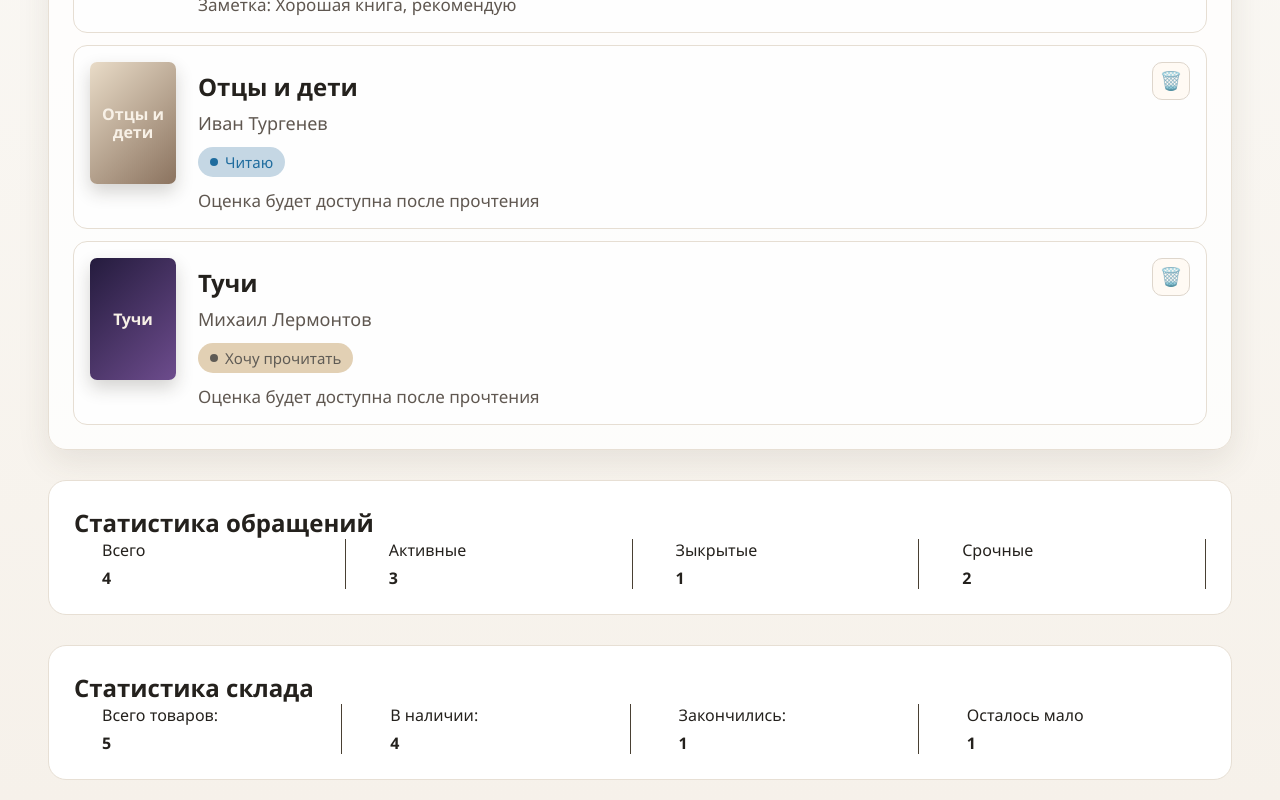
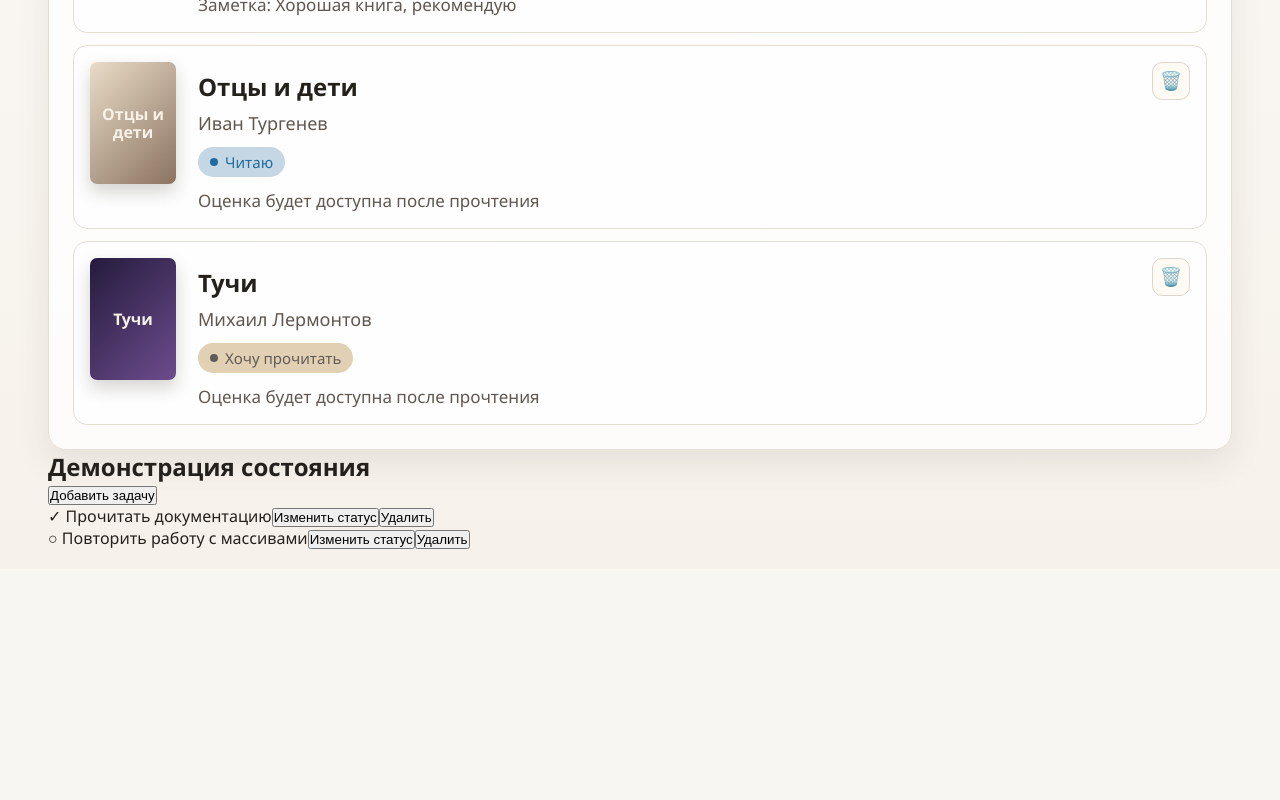
Before and after one commit to kamilagilmanova/readinglog, a React (Vite) app in the folder reading-diary/: page / in a window 1280 px wide. Shown: the part 458-1258 px from the top of the page. After the commit the page ends 1027 px from the top, so only its background shows below. Built offline with nearby package versions, Linux system fonts and the light colour scheme.

Commit message:
Урок9

```diff
--- a/reading-diary/src/App.tsx
+++ b/reading-diary/src/App.tsx
@@ -1,10 +1,11 @@
-import { books } from "./data/books";
+import { useState } from "react";
+import {type Book} from "./types/book"
+import initialBooks from "./data/books";
 import BookList from "./components/BookList/BookList";
 import "./App.css";
 import styled from "@emotion/styled";
 import Stats from "./components/Stats/Stats";
-import TicketStatsDemo from "./practice/TicketStatsDemo";
-import { ProductsStatsDemo } from "./practice/WarehouseStatsDemo";
+import { TaskStateDemo } from "./practice/TaskStateDemo";
 // import ButtonDemo from "./practice/StyledButtonDemo";
 
 const Page = styled.div`
@@ -19,16 +20,20 @@ const Container = styled.div`
 `;
 
 function App() {
+  const [books, setBooks] = useState<Book[]>(initialBooks)
+
+  const deleteBook = (id: number) => {
+    setBooks ((currentBooks) => currentBooks.filter((book) => book.id !== id));
+  }
   return (
     <Page>
       <Container>
         <Stats books={books} />
-        <BookList books={books} />
-        <TicketStatsDemo></TicketStatsDemo>
-        <ProductsStatsDemo/>
-        {/* <ButtonDemo/> */}
+        <BookList books={books} deleteBook={deleteBook} />
+        <TaskStateDemo/>
       </Container>
     </Page>
+
   );
 }
 
--- a/reading-diary/src/components/BookCard/BookCard.tsx
+++ b/reading-diary/src/components/BookCard/BookCard.tsx
@@ -3,6 +3,7 @@ import styled from "@emotion/styled";
 
 interface BookCardProps {
   book: Book;
+  deleteBook: (id: number) => void;
 }
 
 interface StatusStyleProps {
@@ -174,7 +175,7 @@ const DeleteButton = styled.button`
   }
 `;
 
-export default function BookCard({ book }: BookCardProps) {
+export default function BookCard({ book, deleteBook }: BookCardProps) {
   const rating = book.rating || 0;
   const stars = "★".repeat(rating);
 
@@ -204,7 +205,7 @@ export default function BookCard({ book }: BookCardProps) {
           <Info>Оценка будет доступна после прочтения</Info>
         )}
       </div>
-      <DeleteButton type="button" aria-label="Удалить книгу">
+      <DeleteButton onClick={() => deleteBook(book.id)} type="button">
         🗑️
       </DeleteButton>
     </Card>
--- a/reading-diary/src/components/BookList/BookList.tsx
+++ b/reading-diary/src/components/BookList/BookList.tsx
@@ -5,6 +5,7 @@ import styled from "@emotion/styled";
 
 interface BookListProps {
   books: Book[];
+  deleteBook: (id: number) => void;
 }
 
 const Section = styled.section`
@@ -30,16 +31,22 @@ const List = styled.div`
   gap: 12px;
 `;
 
-export default function BookList({ books }: BookListProps) {
+const EmptyText = styled.p`
+  margin: 0;
+  font-size: 18px;
+  color: #756f68;
+`
+
+export default function BookList({ books, deleteBook }: BookListProps) {
   return (
     <Section>
       <Title>Мои книги</Title>
       {books.length === 0 ? (
-        <p className="book-list__empty">Книг пока нет</p>
+        <EmptyText>Книг пока нет</EmptyText>
       ) : (
         <List>
           {books.map((book) => (
-            <BookCard key={book.id} book={book} />
+            <BookCard key={book.id} book={book} deleteBook={deleteBook} />
           ))}
         </List>
       )}
--- a/reading-diary/src/data/books.ts
+++ b/reading-diary/src/data/books.ts
@@ -1,6 +1,6 @@
 import type { Book } from "../types/book";
 
-export const books: Book[] = [
+const books: Book[] = [
     {
         id:1,
         title:"1984",
@@ -29,3 +29,5 @@ export const books: Book[] = [
         note: "Прикольно"
     }
 ];
+
+export default books
--- /dev/null
+++ b/reading-diary/src/practice/TaskStateDemo.tsx
@@ -0,0 +1,78 @@
+import { useState } from "react";
+
+interface Task {
+  id: number;
+  title: string;
+  isCompleted: boolean;
+}
+
+const initialTasks: Task[] = [
+  { id: 1, title: "Прочитать документацию", isCompleted: true },
+  { id: 2, title: "Повторить работу с массивами", isCompleted: false },
+];
+
+export function TaskStateDemo() {
+  const [tasks, setTasks] = useState<Task[]>(initialTasks);
+
+
+const addTask = () => {
+  const newTask: Task = {
+    id: Date.now(),
+    title: "Новая задача",
+    isCompleted: false,
+  };
+
+  setTasks((currentTasks) => [...currentTasks, newTask]);
+};
+
+const toggleTask = (id: number) => {
+  setTasks((currentTasks) =>
+    currentTasks.map((task) => {
+      if (task.id === id) {
+        return {
+          ...task,
+          isCompleted: !task.isCompleted,
+        };
+      }
+
+      return task;
+    }),
+  );
+};
+
+const deleteTask = (id: number) => {
+  setTasks((currentTasks) => currentTasks.filter((task) => task.id !== id));
+};
+
+return (
+  <section>
+    <h2>Демонстрация состояния</h2>
+
+    <button type="button" onClick={addTask}>
+      Добавить задачу
+    </button>
+
+    {tasks.length === 0 ? (
+      <p>Задач пока нет.</p>
+    ) : (
+      <ul>
+        {tasks.map((task) => (
+          <li key={task.id}>
+            <span>
+              {task.isCompleted ? "✓" : "○"} {task.title}
+            </span>
+
+            <button type="button" onClick={() => toggleTask(task.id)}>
+              Изменить статус
+            </button>
+
+            <button type="button" onClick={() => deleteTask(task.id)}>
+              Удалить
+            </button>
+          </li>
+        ))}
+      </ul>
+    )}
+  </section>
+);
+}
```
